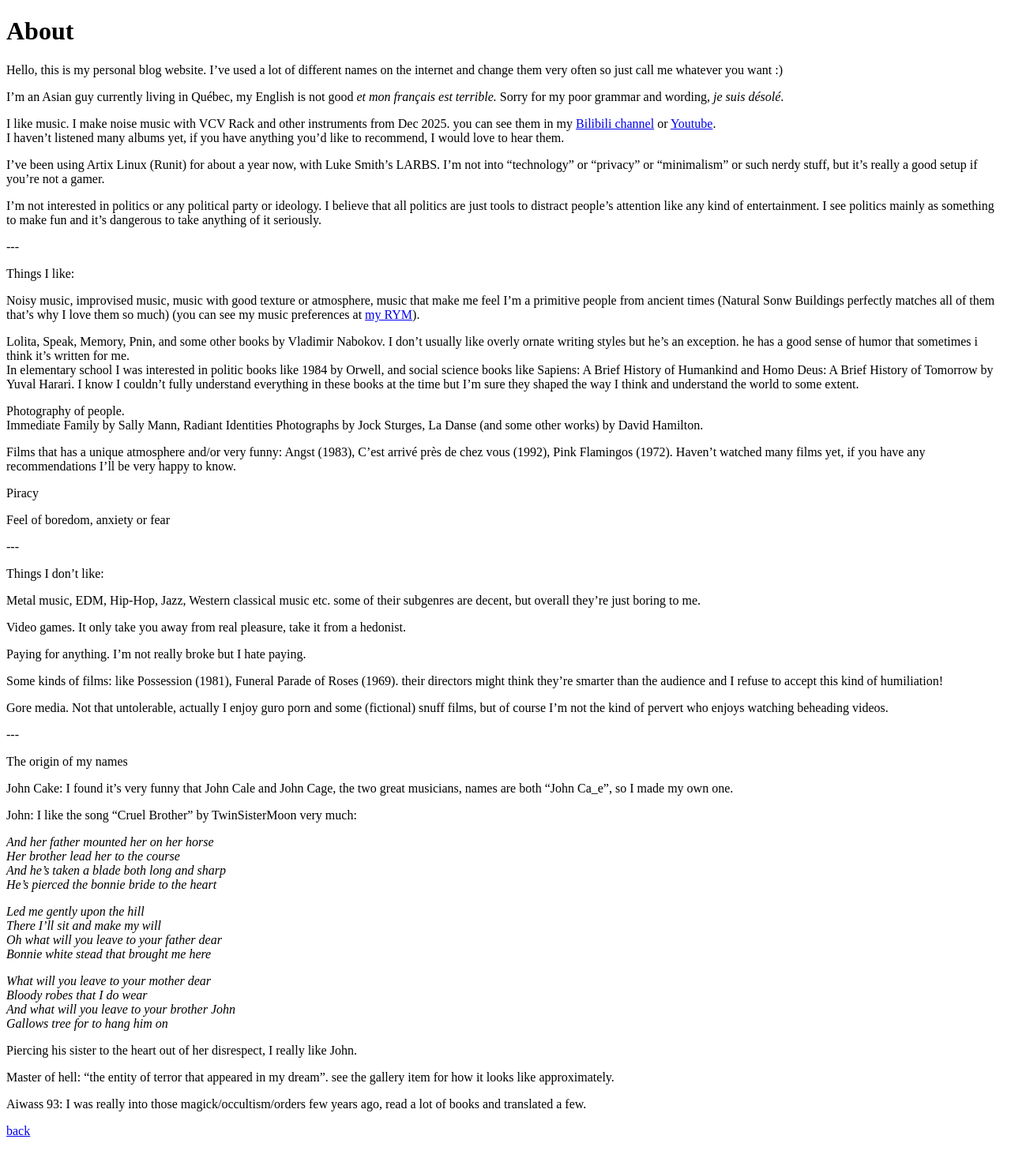
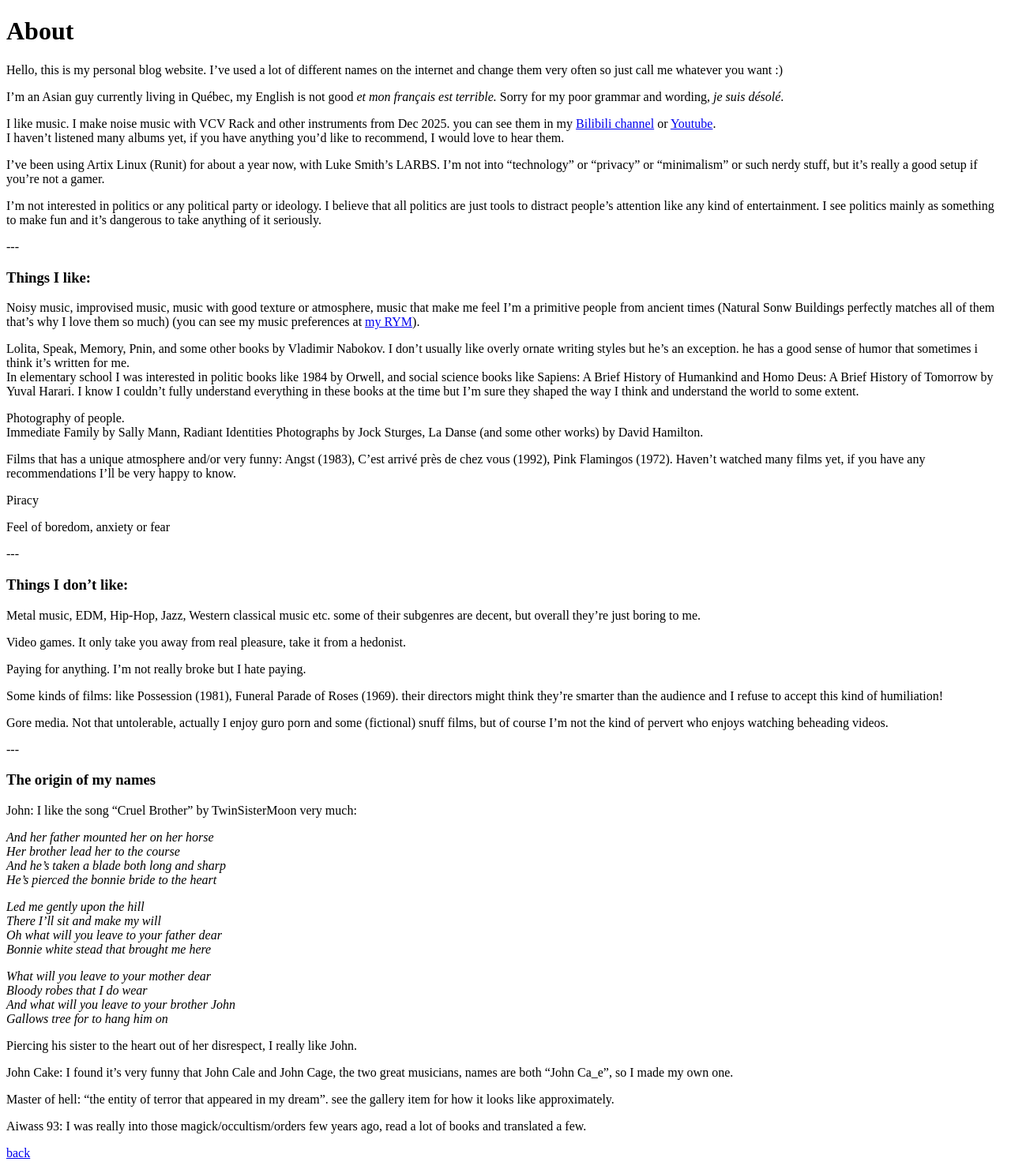
Before and after one commit to Aiwass93/aiwass93.github.io, a Jekyll site: the page built from about.md, in a window 1280 px wide. Shown: the whole page at 79% size. Built offline with Jekyll 4.4.1, drawn with Linux system fonts in a browser that asks for light colours; before the commit the page ends 1458 px from its top, so only the background shows below that.

Commit message:
updated a new 'Get to know me quickly!' section, index, about, new audio file and topster

```diff
--- a/_config.yml
+++ b/_config.yml
@@ -1,4 +1,4 @@
-collections: [gallery]
+collections: [gallery, fun_facts]
 exclude: [README.md, .private]
 markdown: kramdown
 kramdown:
--- a/_data/links.json
+++ b/_data/links.json
@@ -64,7 +64,7 @@
         "name": "Internet Archive",
         "label": "archive.org",
         "url": "https://archive.org/",
-        "description": "Probably one of the best sites on the internet, free download of music, movies, books, games... not comprehensive but still a lot."
+        "description": "Probably one of the best sites on the internet, free download of music, movies, books, games... not comprehensive but still a lot. (use <a href=\"https://github.com/elementdavv/internet_archive_downloader\">THIS</a> to download lendable books!!)"
       },
       {
         "name": "RuTracker",
--- a/_layouts/default.html
+++ b/_layouts/default.html
@@ -4,5 +4,13 @@
 <meta name=viewport content="width=device-width">
 <title>{{ page.title | escape }}</title>
 <link rel=icon href="/assets/images/icon.png">
-<style>img{max-width:50%;max-height:75vh;width:auto;height:auto}summary{cursor:pointer}</style>
+<style>
+img{max-width:50%;max-height:75vh;width:auto;height:auto}
+summary{display:block;width:fit-content;color:LinkText;text-decoration:underline;cursor:pointer}
+summary::-webkit-details-marker{display:none}
+#quick-intro{display:flex;flex-wrap:wrap;column-gap:.25em}
+#quick-intro>details{display:contents}
+#quick-intro>details::details-content{order:1;flex-basis:100%;min-width:0}
+#quick-intro>details:not([open])::details-content{display:none}
+</style>
 {{ content }}
--- a/about.md
+++ b/about.md
@@ -17,7 +17,7 @@
 
 \-\-\-
 
-Things I like:
+### Things I like:
 
 Noisy music, improvised music, music with good texture or atmosphere, music that make me feel I'm a primitive people from ancient times (Natural Sonw Buildings perfectly matches all of them that's why I love them so much) (you can see my music preferences at [my RYM](https://rateyourmusic.com/~music_enjoyer1990)).
 
@@ -35,7 +35,7 @@
 
 \-\-\-
 
-Things I don't like:
+### Things I don't like:
 
 Metal music, EDM, Hip-Hop, Jazz, Western classical music etc. some of their subgenres are decent, but overall they're just boring to me.
 
```
Also changed, not shown: other parts of about.md (+3 -3 lines), _fun_facts/book-elementary.md (added, +3 -0 lines), _fun_facts/book-fav.md (added, +3 -0 lines), _fun_facts/english.md (added, +3 -0 lines), _fun_facts/films-fav.md (added, +3 -0 lines), _fun_facts/john.md (added, +20 -0 lines), _fun_facts/music-band.md (added, +8 -0 lines), _fun_facts/music-genre.md (added, +3 -0 lines), _fun_facts/music-making.md (added, +3 -0 lines), _fun_facts/music-working.md (added, +3 -0 lines), _fun_facts/photography.md (added, +3 -0 lines), _fun_facts/politics.md (added, +3 -0 lines), index.html (+35 -0 lines), links.md (+1 -1 lines), 2 other files.
